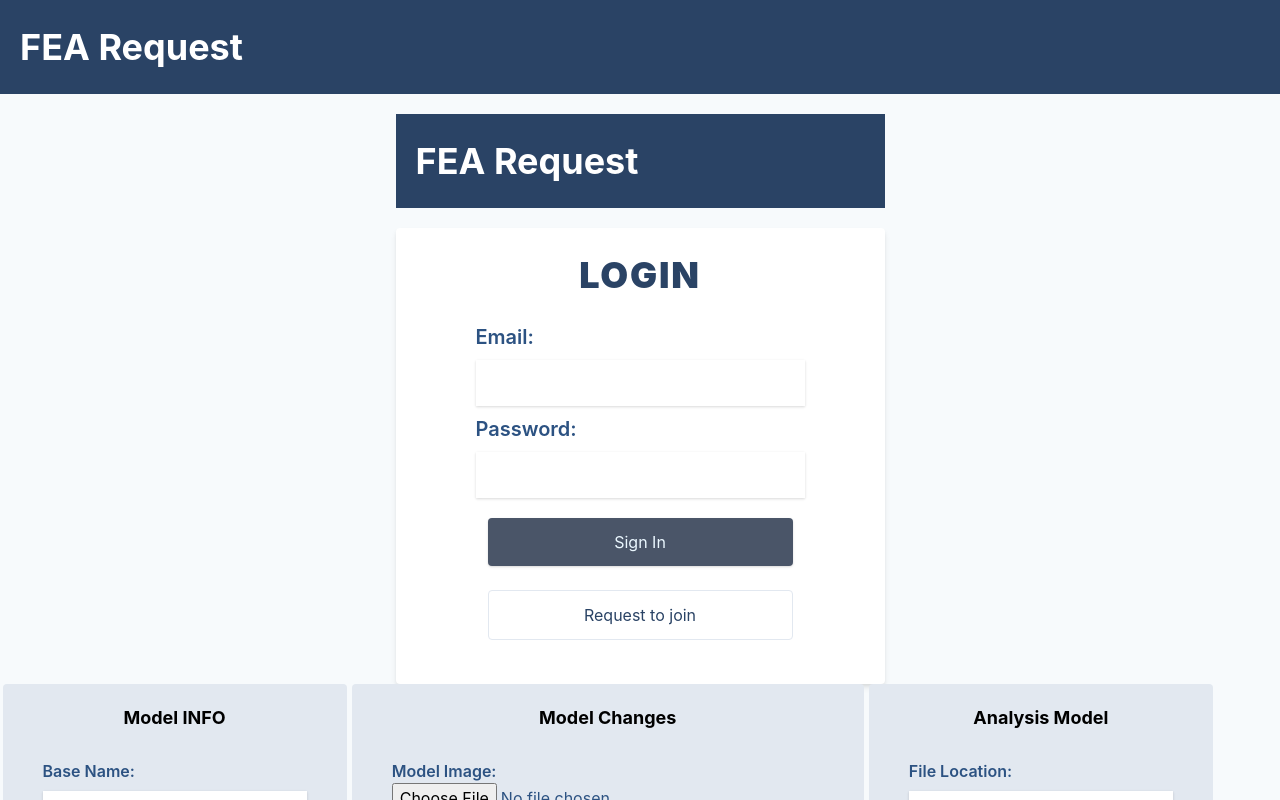
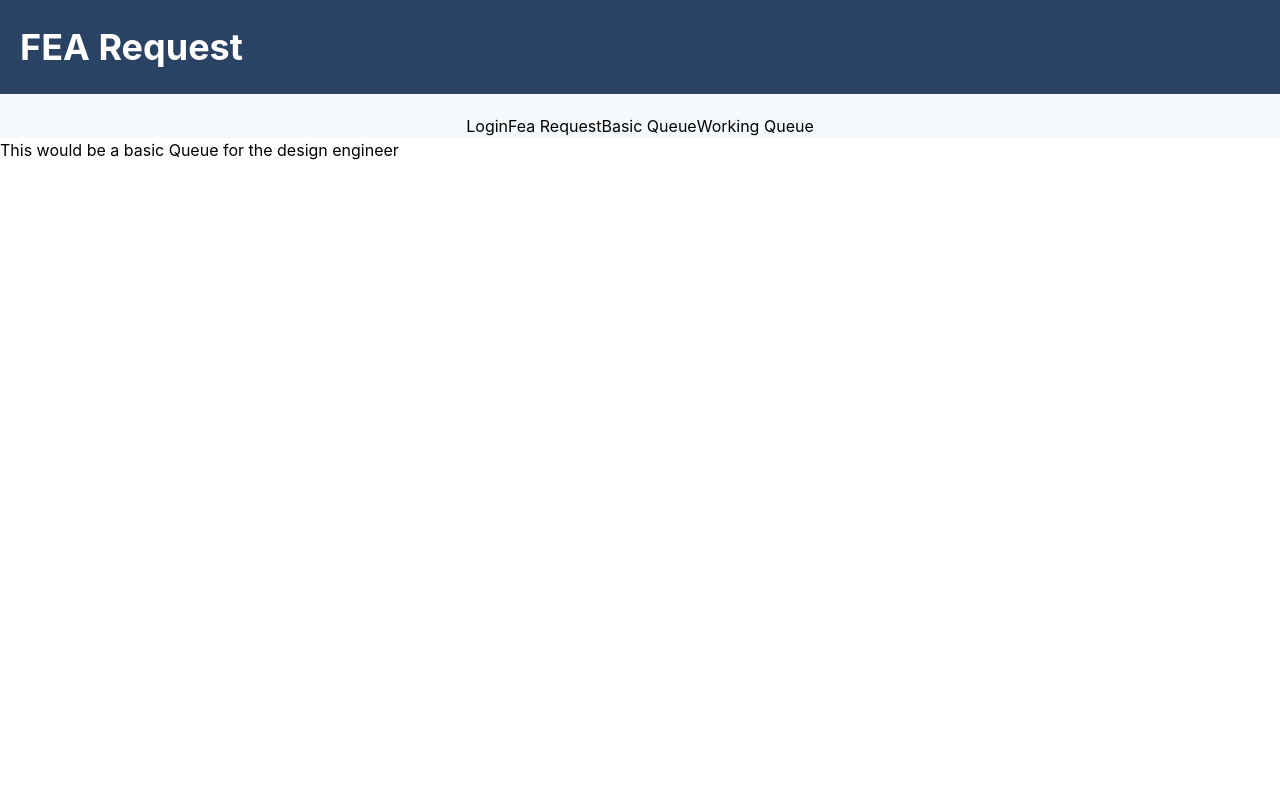
Before and after one commit to matterholt/modelReport, a React (Create React App) app in the folder report_template/: page /baseQueue in a window 1280 px wide. Shown: the top 800 px of the page. Built offline with nearby package versions, Linux system fonts and the light colour scheme.

Commit message:
react-dom and nav

```diff
--- a/report_template/package.json
+++ b/report_template/package.json
@@ -6,6 +6,7 @@
     "@emotion/core": "^10.0.10",
     "react": "^16.8.6",
     "react-dom": "^16.8.6",
+    "react-router-dom": "^5.1.2",
     "react-scripts": "3.0.1",
     "tailwindcss": "^1.1.3"
   },
--- a/report_template/src/App.js
+++ b/report_template/src/App.js
@@ -1,19 +1,48 @@
 import React from "react";
 import LoginMain from "./loginPage/Login";
-import FEARequest from "./requestPage/FeaRequest.js";
+import FEARequest from "./requestPage/FeaRequest";
+import BaseQueue from "./basicQueuePage/BasicQueue";
+import WorkQueue from "./workQueuePage/WorkQueue";
 
-function App() {
+import { BrowserRouter as Router, Route, Switch, Link } from "react-router-dom";
+
+function Nav() {
   return (
-    <div className=" hover: h-screen font-sans bg-gray-100 flex flex-col items-center justify-start">
+    <div className="font-sans bg-gray-100 flex flex-col items-center justify-start">
       <h1 className=" text-4xl p-5 mb-5 bg-blue-900 w-full text-white font-bold">
         {" "}
         FEA Request{" "}
       </h1>
-      <LoginMain />
-
-      <FEARequest />
+      <ul className="flex items-around w-lg ">
+        <Link to="/">
+          <li>Login</li>
+        </Link>
+        <Link to="/request">
+          <li>Fea Request</li>
+        </Link>
+        <Link to="/baseQueue">
+          <li>Basic Queue</li>
+        </Link>
+        <Link to="/workQueue">
+          <li>Working Queue</li>
+        </Link>
+      </ul>
     </div>
   );
 }
 
+function App() {
+  return (
+    <Router>
+      <Nav />
+      <Switch>
+        <Route path="/" exact component={LoginMain} />
+        <Route path="/request" component={FEARequest} />
+        <Route path="/baseQueue" component={BaseQueue} />
+        <Route path="/workQueue" component={WorkQueue} />
+      </Switch>
+    </Router>
+  );
+}
+
 export default App;
--- /dev/null
+++ b/report_template/src/basicQueuePage/BasicQueue.js
@@ -0,0 +1,10 @@
+import React from "react";
+
+export default function BaseQueue() {
+  return (
+    <h1 text-4xl p-5 mb-5 bg-blue-900 w-full text-white font-bold>
+      {" "}
+      This would be a basic Queue for the design engineer
+    </h1>
+  );
+}
--- a/report_template/src/loginPage/Login.js
+++ b/report_template/src/loginPage/Login.js
@@ -46,12 +46,7 @@ function LoginRequest() {
 class LoginMain extends React.Component {
   render() {
     return (
-      <div className=" hover: h-screen font-sans bg-gray-100 flex flex-col items-center justify-start">
-        <h1 className=" text-4xl p-5 mb-5 bg-blue-900 w-full text-white font-bold">
-          {" "}
-          FEA Request{" "}
-        </h1>
-
+      <div className=" h-screen font-sans bg-gray-100 flex flex-col items-center justify-start">
         <LoginRequest />
       </div>
     );
--- /dev/null
+++ b/report_template/src/workQueuePage/WorkQueue.js
@@ -0,0 +1,10 @@
+import React from "react";
+
+export default function WorkQueue() {
+  return (
+    <h1 text-4xl p-5 mb-5 bg-blue-900 w-full text-white font-bold>
+      {" "}
+      Here is the main working queue!!
+    </h1>
+  );
+}
```
Also changed, not shown: 1 other file (tests, documents, lock files or other folders).
